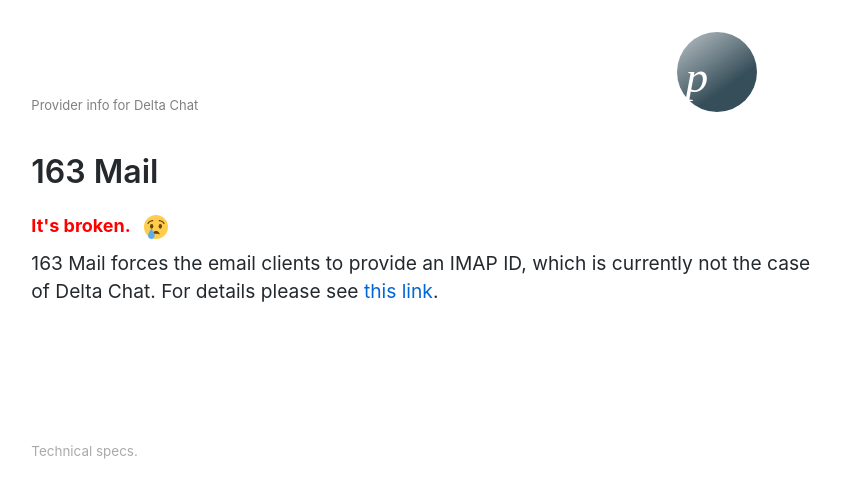
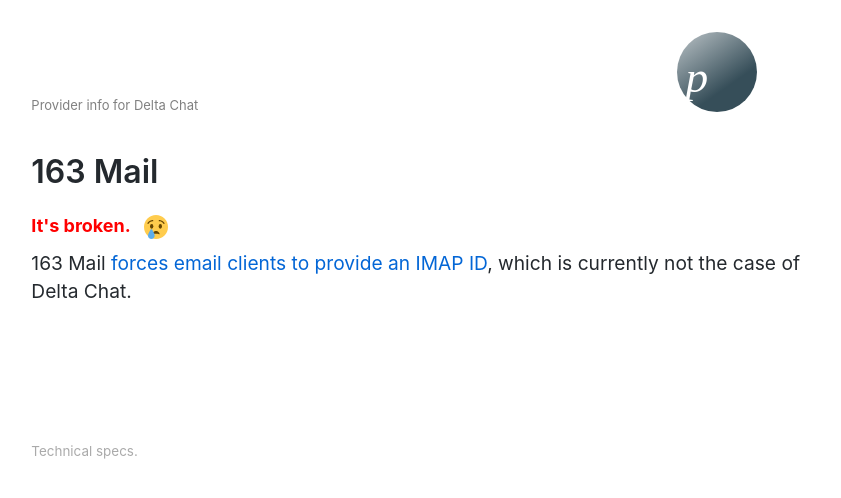
Before and after one commit to deltachat/provider-db, a Jekyll site: the page built from _providers/163.md, in a window 1280 px wide. Shown: the top 498 px of the page, without its empty margins (214-1055 px from the left). Built offline with Jekyll 4.4.1, drawn with Linux system fonts in a browser that asks for light colours.

Commit message:
Edited 163.md.

```diff
--- a/_providers/163.md
+++ b/_providers/163.md
@@ -8,5 +8,4 @@
 website: https://mail.163.com/
 ---
 
-163 Mail forces the email clients to provide an IMAP ID, which is currently not the case of Delta Chat. For details please see [this
-link](https://help.mail.163.com/faqDetail.do?code=d7a5dc8471cd0c0e8b4b8f4f8e49998b374173cfe9171305fa1ce630d7f67ac211b1978002df8b23).
+163 Mail [forces email clients to provide an IMAP ID](https://help.mail.163.com/faqDetail.do?code=d7a5dc8471cd0c0e8b4b8f4f8e49998b374173cfe9171305fa1ce630d7f67ac211b1978002df8b23), which is currently not the case of Delta Chat.
```
